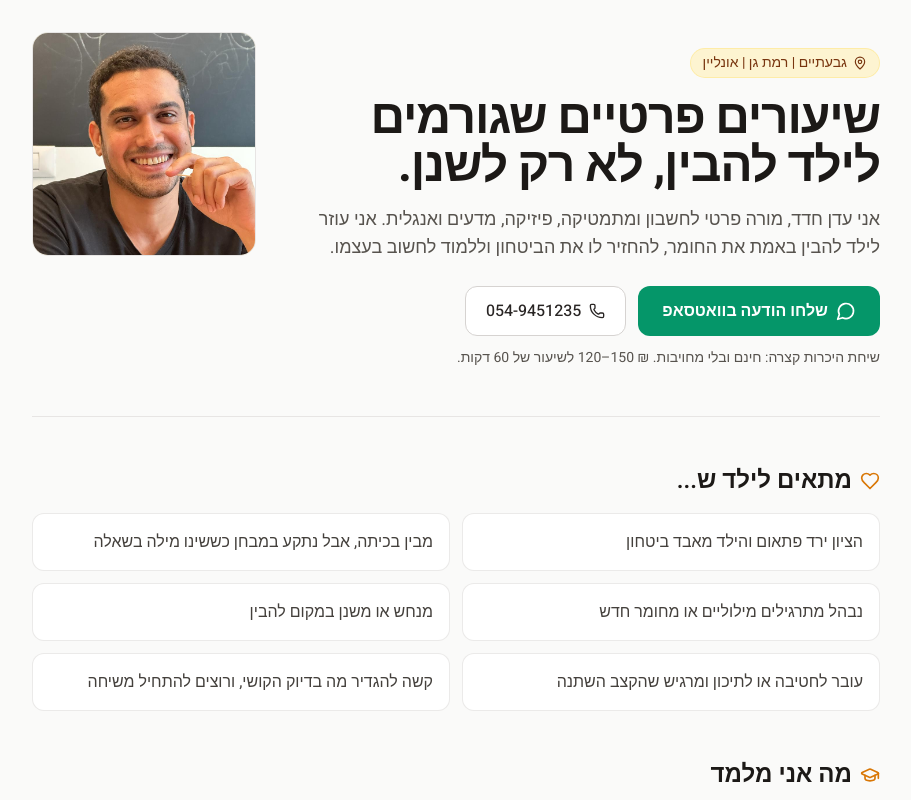
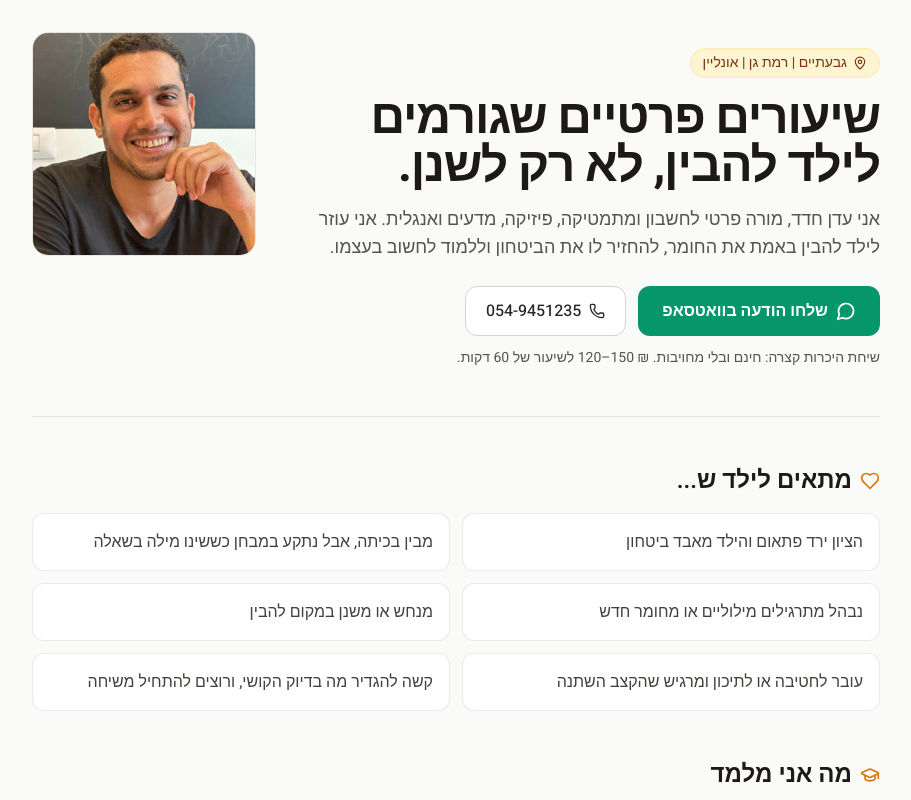
Before and after one commit to edenh70/eden-hadad-private-tutor, a Next.js app: page / in a window 1280 px wide. Shown: the top 800 px of the page, without its empty margins (184-1095 px from the left). Built offline with nearby package versions, Linux system fonts and the light colour scheme.

Commit message:
Use new edited profile photo (optimized 640px)

```diff
--- a/app/page.tsx
+++ b/app/page.tsx
@@ -33,7 +33,7 @@ const WHATSAPP_HREF = `https://wa.me/972549451235?text=${encodeURIComponent(
 )}`;
 
 // To show your photo: save it as /public/eden.jpg. Until then, a monogram is shown.
-const PHOTO_SRC = `${process.env.NEXT_PUBLIC_BASE_PATH || ""}/eden.jpg`;
+const PHOTO_SRC = `${process.env.NEXT_PUBLIC_BASE_PATH || ""}/eden.jpg?v=2`;
 
 const card =
   "rounded-xl bg-white dark:bg-zinc-900/70 border border-stone-200/80 dark:border-zinc-800/80";
```
Also changed, not shown: public/eden.jpg.
